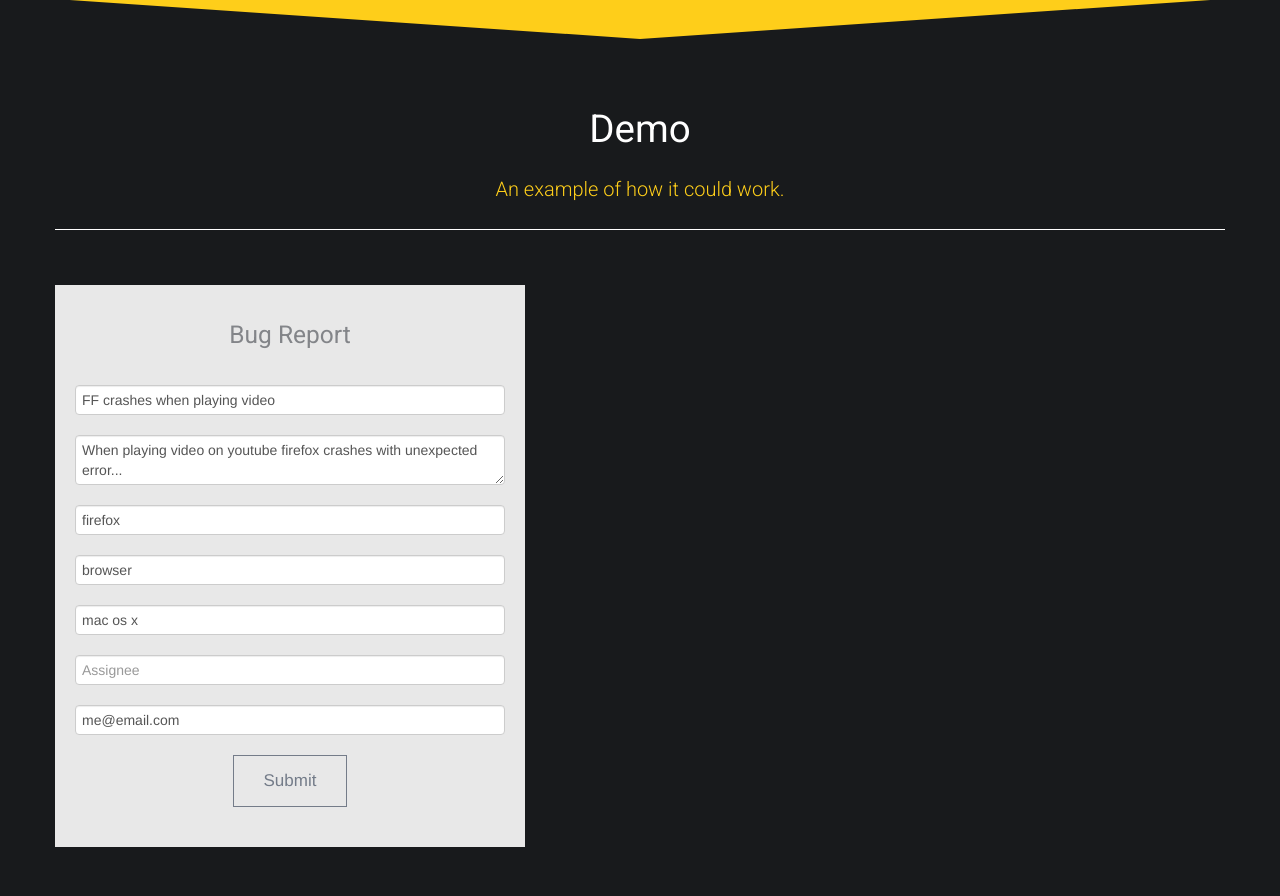
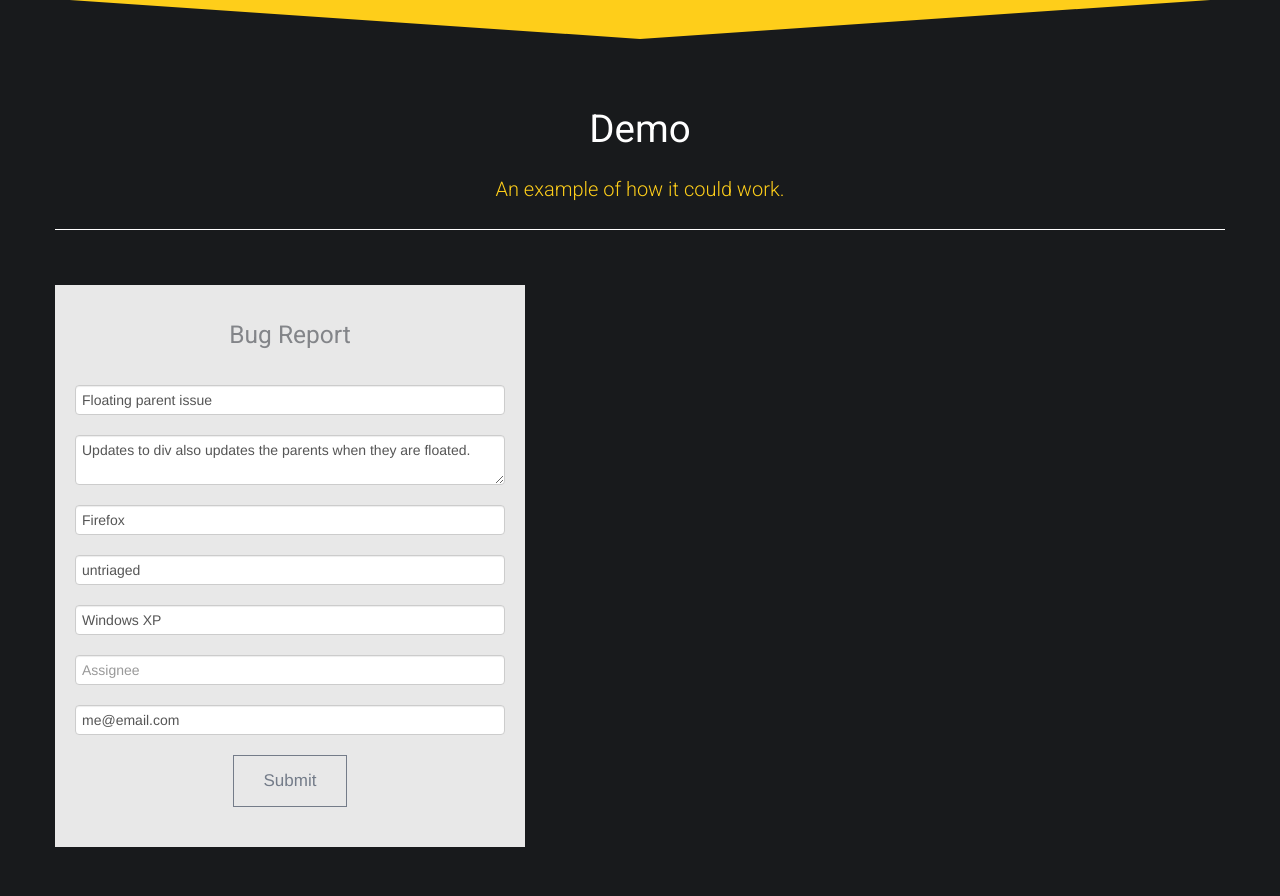
Before and after one commit to luckamolkova/bugs, a Flask app: page / in a window 1280 px wide. Shown: the part 3028-3924 px from the top of the page. Run offline with Flask 2, Linux system fonts and the light colour scheme; parts of the project's set-up code (start-up, migrations or seed data) failed here and were passed over.

Commit message:
hopefully final code touches

```diff
--- a/src/app.py
+++ b/src/app.py
@@ -15,7 +15,7 @@ def index():
 
 @app.route('/model', methods=['GET', 'POST'])
 def model():
-    '''Returns priority, severity and potential duplicates.'''
+    """Returns html with predictions (priority, severity and potential duplicates)."""
 
     # format data for severity and priority predictions
     X = pd.DataFrame([[
@@ -28,7 +28,7 @@ def model():
         7,  # reporter_bug_cnt
         request.args.get('desc'),
         request.args.get('short_desc'),
-        '-', '-']])  # priority_final and severity_final left blank
+        '-', '-']])  # priority_final and severity_final left blank, to be predicted
 
     X.columns = ['assigned_to_init', 'cc_init', 'product_init',
                  'version_init', 'component_init', 'op_sys_init',
@@ -41,11 +41,11 @@ def model():
     X_priority = create_features(X.copy(deep=True), target='priority_final')
     X_priority.pop('priority_final')
 
-    # return formatted string with predictions
+    # format string with priority and severity predictions
     html1 = '''
         <h3>Predicted priority:  {} </h3>
         <h3>Predicted severity: {} </h3>
-    '''.format(priority_model.predict(X_priority)[0], severity_model.predict(X_severity)[0])
+    '''.format(priority_model.predict(X_priority)[0].upper(), severity_model.predict(X_severity)[0])
 
     # format data for duplicates prediction
     X_dupl = pd.DataFrame([[
@@ -62,25 +62,31 @@ def model():
 
     duplicates = duplicate_model.predict(X_dupl)
 
-    # return formatted string with predictions
+    # format string with duplicate predictions
     if duplicates.shape[0] >= 3:
         html2 = '''
             <h3>Potential duplicates: </h3>
             <ul>
-                <li>{}: {}</li>
-                <li>{}: {}</li>
-                <li>{}: {}</li>
+                <li><a style="color: #fff;" href="https://bugzilla.mozilla.org/show_bug.cgi?id={dof0}" target="new">{dof0}</a> <dd>{desc0}</dd></li>
+                <li><a style="color: #fff;" href="https://bugzilla.mozilla.org/show_bug.cgi?id={dof1}" target="new">{dof1}</a> <dd>{desc1}</dd></li>
+                <li><a style="color: #fff;" href="https://bugzilla.mozilla.org/show_bug.cgi?id={dof2}" target="new">{dof2}</a> <dd>{desc2}</dd></li>
             </ul>
         '''.format(
-            duplicates.iloc[0]['duplicate_of_id'], duplicates.iloc[
-                0]['dof_short_desc_init'],
-            duplicates.iloc[1]['duplicate_of_id'], duplicates.iloc[
-                1]['dof_short_desc_init'],
-            duplicates.iloc[2]['duplicate_of_id'], duplicates.iloc[
-                2]['dof_short_desc_init']
+            dof0 = duplicates.iloc[0]['duplicate_of_id'],
+            desc0 = duplicates.iloc[0]['dof_short_desc_init'],
+            dof1 = duplicates.iloc[1]['duplicate_of_id'],
+            desc1 = duplicates.iloc[1]['dof_short_desc_init'],
+            dof2 = duplicates.iloc[2]['duplicate_of_id'],
+            desc2 = duplicates.iloc[2]['dof_short_desc_init']
         )
     else:
-        html2 = '<h3>Potential duplicates: None found. Try different product.</h3>'
+        html2 = '''
+            <h3>Potential duplicates: </h3>
+            <ul>
+                <li>None found. Only bug reports in the same product that were open as of 2012-12-10
+                are considered by this search. Try produduct Firefox, Bugzilla or Thunderbird.</li>
+            </ul>
+        '''
 
     return str(html1) + str(html2)
 
@@ -96,4 +102,4 @@ if __name__ == '__main__':
         open('../data/duplicate_pipeline.pkl', 'r'))
 
     # start Flask app
-    app.run(host='0.0.0.0', port=5353, debug=True, threaded=True)
+    app.run(host='0.0.0.0', port=5353, debug=False, threaded=True)
--- a/src/duplicate_pipeline.py
+++ b/src/duplicate_pipeline.py
@@ -43,10 +43,6 @@ class DuplicatePipeline(object):
         print '{}: training model'.format(datetime.datetime.now())
         self.model.fit(X_distances, y_all)
 
-        # print '{}: pickling model'.format(datetime.datetime.now())
-        # pickle_path = '../data/duplicate_model.pkl'
-        # with open(pickle_path, 'w') as f:
-        #     pickle.dump(model, f)
         return
 
     def predict(self, X, topn=3):
--- a/src/templates/index.html
+++ b/src/templates/index.html
@@ -427,31 +427,31 @@
                             <form id="contact-form" onsubmit="return false;">
                                 <div class="control-group">
                                     <div class="controls">
-                                        <input class="span12" type="text" name="short_desc" value="FF crashes when playing video" placeholder="Title" />
+                                        <input class="span12" type="text" name="short_desc" value="Floating parent issue" placeholder="Title" />
                                         <div class="error left-align" id="err-name">Please enter short description.</div>
                                     </div>
                                 </div>
                                 <div class="control-group">
                                     <div class="controls">
-                                        <textarea class="span12" name="desc" placeholder="Description">When playing video on youtube firefox crashes with unexpected error...</textarea>
+                                        <textarea class="span12" name="desc" placeholder="Description">Updates to div also updates the parents when they are floated.</textarea>
                                         <div class="error left-align" id="err-comment">Please enter description</div>
                                     </div>
                                 </div>
                                 <div class="control-group">
                                     <div class="controls">
-                                        <input class="span12" type="text" name="product" value="firefox" placeholder="Product" />
+                                        <input class="span12" type="text" name="product" value="Firefox" placeholder="Product (Firefox, Thunderbird, Bugzilla...)" />
                                         <div class="error left-align" id="err-name">Please enter product.</div>
                                     </div>
                                 </div>
                                 <div class="control-group">
                                     <div class="controls">
-                                        <input class="span12" type="text" name="component" value="browser" placeholder="Component" />
+                                        <input class="span12" type="text" name="component" value="untriaged" placeholder="Component" />
                                         <div class="error left-align" id="err-name">Please enter component.</div>
                                     </div>
                                 </div>
                                 <div class="control-group">
                                     <div class="controls">
-                                        <input class="span12" type="text" name="op_sys" value="mac os x" placeholder="Operating system"/>
+                                        <input class="span12" type="text" name="op_sys" value="Windows XP" placeholder="Operating system"/>
                                         <div class="error left-align" id="err-name">Please enter operating system.</div>
                                     </div>
                                 </div>
```
Also changed, not shown: src/bug_pipeline.py (+3 -4 lines).
